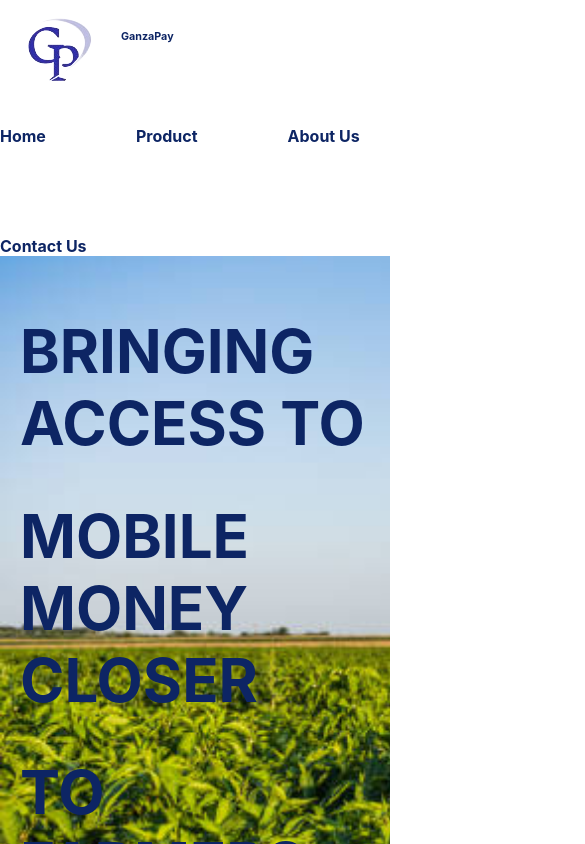
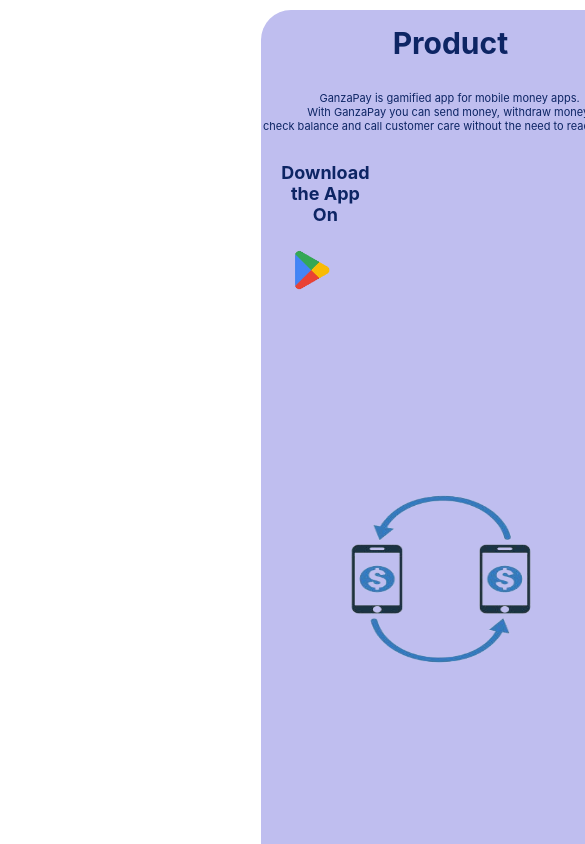
Before and after one commit to akirachix/Umodzi-Informational, a React (Create React App) app: page / in a window 390 px wide. Shown: the top 844 px of the page, 585 px wide, since content can reach past the window. Built offline with nearby package versions, Linux system fonts and the light colour scheme.

Commit message:
made changes

```diff
--- a/src/App.js
+++ b/src/App.js
@@ -1,13 +1,9 @@
-import Intro from "./Landingpage";
-import Navb from "./Navbar";
 import Products from "./Product";
 
 function Nav(){
   return(
     <div>
 
-      <Navb/>
-      <Intro/>
       <Products/>
     </div>
   );
--- a/src/Landingpage/index.css
+++ /dev/null
@@ -1,30 +0,0 @@
-.Content{
-    text-align: center;
-}
-
-#button{
-    padding: 15px 32px;
-    text-align: center;
-    text-decoration: none;
-    display: inline-block;
-    font-size: 16px;
-    border-radius: 12px;
-    color: white;
-    background-color: blue;
-    border: none;
-    cursor: pointer;
-
-}
-
-.intro{
-    background-image: url(man.jpg);
-    background-size: cover;
-    padding-top: 5%;
-    padding-bottom: 20%;
-    border: none;
-    padding: auto;
-    color: #0D2564;
-    padding-left: 20px;
-    font-size: 30px;
-
-}
--- a/src/Landingpage/index.js
+++ /dev/null
@@ -1,19 +0,0 @@
-import'./index.css';
-
-const Intro =()=>{
-    return(
-        <div className='intro'>
-
-            <h1 className='content'>BRINGING ACCESS TO</h1>
-            <h1>MOBILE MONEY CLOSER</h1>
-            <h1>TO FARMERS</h1>
-             <button id='button'>Learn more</button>
-
-
-
-
-        </div>
-    );
-};
-
-export default  Intro;
--- a/src/Navbar/index.css
+++ /dev/null
@@ -1,44 +0,0 @@
-.logo{
-    display: flex;
-    gap: 0px;
-    color: #0D2564;
-    margin-top: 5px;
-}
-.topNav{
-    display: flex;
-    gap: 45%;
-    background-color: white;
-
-}
-.textNav{
-    display: flex;
-    gap: 90px;
-    text-decoration-line: none;
-    margin-top: 2%;
-
-
-}
-
-a{
-    text-decoration: none;
-    color: #0D2564;
-    font-weight: bold;
-}
-
-@media (min-width: 320px) and (max-width :768px){
-
-    .topNav{
-        display: flex;
-        flex-wrap: wrap;
-        gap: 20%;
-        background-color: white;
-    }
-
-    .textNav{
-        display: flex;
-        flex-wrap: wrap;
-        gap: 90px;
-        text-decoration-line: none;
-        margin-top: 2%;
-    }
-}
--- a/src/Navbar/index.js
+++ /dev/null
@@ -1,22 +0,0 @@
-import './index.css';
-import gplogo from "./gplogo.png";
-
-function Navb() {
-
-  return (
-    <div className="topNav">
-      <div className="logo">
-        <img src={gplogo} alt="Logo"></img>
-        <h6>GanzaPay</h6>
-      </div>
-      <div className="textNav">
-        <a href="home">Home</a>
-        <a href="Product">Product</a>
-        <a href="About">About Us</a>
-        <a href="Contact">Contact Us</a>{" "}
-      </div>
-    </div>
-  );
-}
-
-export default Navb;
--- a/src/Product/index.css
+++ b/src/Product/index.css
@@ -1,24 +1,25 @@
 .product-text {
     padding-bottom: 5%;
-    font-size: 20px;
+    font-size: 30px;
+    margin-right: -290px;
   }
   .product {
   display: flex;
-    flex-wrap: wrap;
-    padding-bottom: 20px;
-    margin-top: 50px;
-    justify-content: center;
-    align-items: center;
    background-color: #BFBEEF;
-  margin-right: 350px;
+   border-radius: 30px;
+   /* margin-left: 378px; */
+   width: 1090px;
+   margin-top: 10px;
+
   }
 
 #image {
-    max-width: 100%;
-    height: auto;
-    display: flex;
-    /* justify-content: center;
-    align-items: center; */
+width: 450px;
+height: 400px;
+padding-top: 10px;
+padding-right: 160px;
+margin-left: -100px;
+
   }
   #image img {
     max-width: 80%;
@@ -26,62 +27,84 @@
   .text {
     font-size: 50px;
     color: #0d2564;
-    padding: 0 20px;
     text-align: center;
-    flex: 1px;
+    padding-right: 380px;
   }
   p {
     font-size: 50px;
     color: #0d2564;
+
   }
-  .google-play-img {
+  #google-play-img {
     max-width: 150px;
+    margin-right: 100px;
+  }
+  h2{
+    font-size: 20px;
+    margin-right: 180px;
+  }
+  h3{
+    text-align: center;
+    margin-left: 200px;
+    margin-top: 20px;
+    font-size: 40px;
   }
 
 
+  @media screen  and (min-width:375px) and (max-width:667px){
+    .product-text {
+      padding-bottom: 5%;
+      font-size: 11px;
+      margin-left: -70%;
 
+    }
+    .product {
+    display: flex;
+    flex-wrap: wrap;
+     background-color: #BFBEEF;
+     border-radius: 30px;
+   margin-left: 67%;
+   /* margin-right: -1017%; */
+     width: 374px;
+     height: 1009px;
 
-  @media screen and (max-width: 767px) {
-    .product {
-      flex-direction: column;
-      margin-left: 0;
-    }
-    .text {
-      order: 2;
-      padding: 20px;
-    }
-    #image {
-      order: 1;
-      max-width: 80%;
-      margin: 0 auto;
-    }
-    #image img {
-      max-width: 100%;
-    }
+     /* margin-top: 10px; */
+
     }
 
+  #image {
+  width: 500px;
+  height: 250px;
+  padding-right: 160px;
+  margin-left: -70px;
+  margin-top: -179px;
 
-  @media screen and (min-width: 768px) and (max-width: 1023px) {
-    .product {
-      margin-left: 10%;
-    }
-    #image {
-      max-width: 50%;
-    }
-    #image img {
-      max-width: 80%;
-    }
     }
 
+    .text {
+      /* font-size: 10px;
+      color: #0d2564;
+      text-align: center;
+      padding-right: 80px; */
+    }
+    p {
+      font-size: 50px;
+      color: #0d2564;
 
-  @media screen and (min-width: 1024px) {
-    .product {
-      margin-left: 20%;
     }
-    #image {
-      max-width: 30%;
+    #google-play-img {
+      max-width: 60px;
+      margin-left: -90px;
     }
-    #image img {
-      max-width: 80%;
+    h2{
+      font-size: 18px;
+    margin-left: 20px;
     }
+    h3{
+      text-align: center;
+      margin-left: 90px;
+      margin-top: 15px;
+      font-size: 30px;
     }
+
+  }
--- a/src/Product/index.js
+++ b/src/Product/index.js
@@ -3,18 +3,19 @@ import ganza from './ganza.png';
 import google from './ganzagp.png';
 const Products = () => {
   return (
+
     <div className="product">
       <div className="text">
-
+        <h3>Product</h3>
         <p className="product-text">
-          GanzaPay is gamified app for mobile money apps.<br />With GanzaPay you can send money,<br /> withdraw money, check balance and call customer care<br /> without the need to read or write.
+          GanzaPay is gamified app for mobile money apps.<br/>With GanzaPay you can send money, withdraw money, <br/>check balance and call customer care without the need to read or write.
         </p>
         <h2>Download the App On</h2>
-        <img className="google-play-img" src={google} alt="" />
+        <img id="google-play-img" src={google} alt="" />
       </div>
-      <div id="image">
-        <img src={ganza} alt="" />
-      </div>
+      <div>
+        <img src={ganza} alt=""  id='image'/>
+        </div>
     </div>
   );
 };
```
Also changed, not shown: src/Landingpage/man.jpg (deleted), src/Navbar/gplogo.png (deleted). Lines whose indentation alone changed are shown as unchanged.
